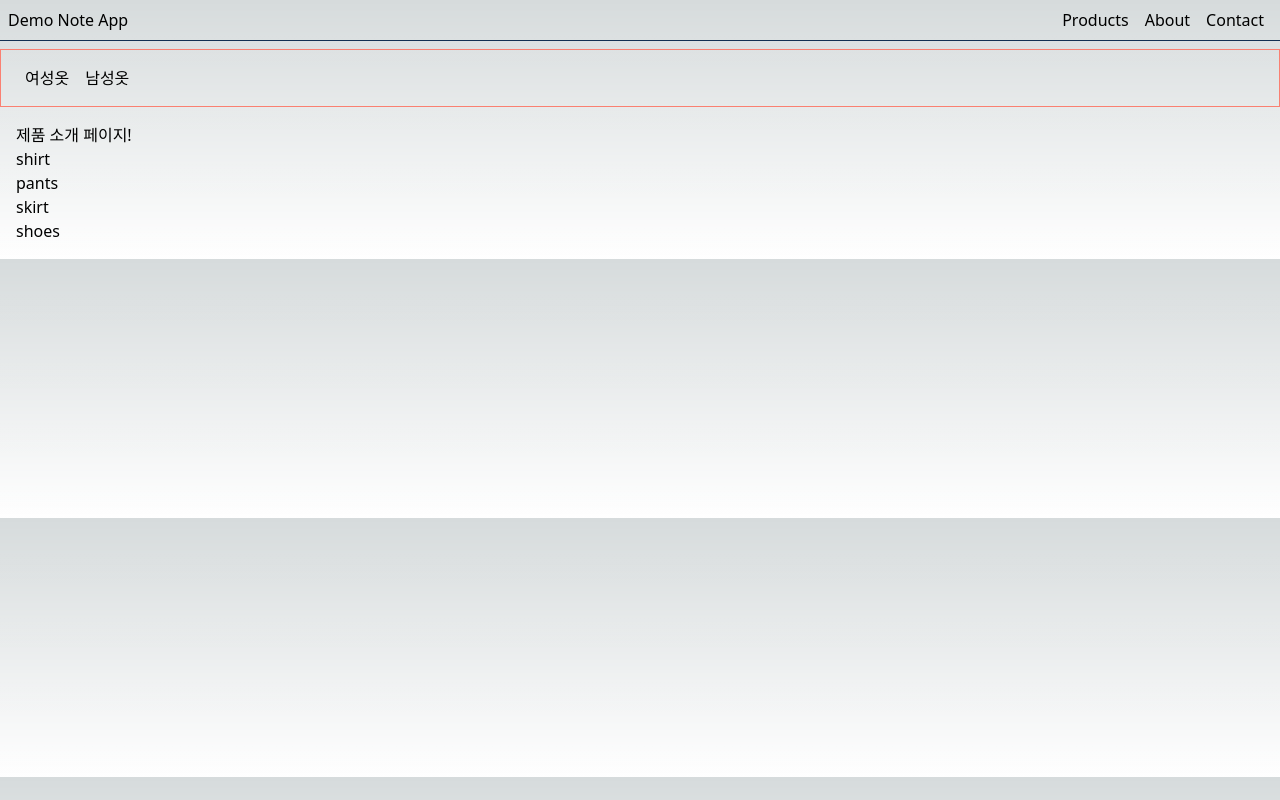
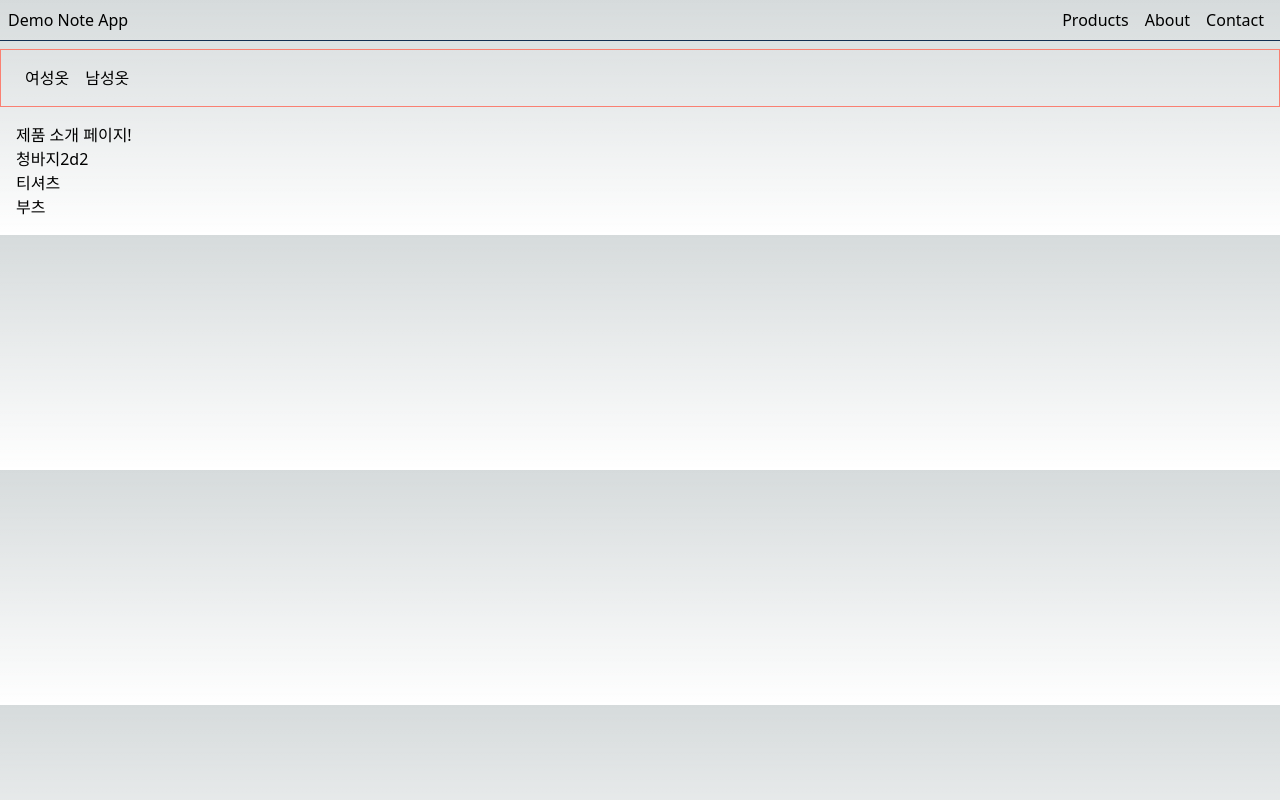
Before and after one commit to heroyooi/nextjs_note, a Next.js app: page /products in a window 1280 px wide. Built offline with nearby package versions, Linux system fonts and the light colour scheme.

Commit message:
ISR 렌더링

```diff
--- /dev/null
+++ b/data/products.json
@@ -0,0 +1,17 @@
+[
+  {
+    "id": "1234",
+    "name": "청바지2d2",
+    "price": 5000
+  },
+  {
+    "id": "1235",
+    "name": "티셔츠",
+    "price": 5000
+  },
+  {
+    "id": "1236",
+    "name": "부츠",
+    "price": 5000
+  }
+]
--- a/src/app/page.tsx
+++ b/src/app/page.tsx
@@ -1,8 +1,8 @@
-import Counter from "@/components/Counter";
-import os from "os"; // 노드 APIs
+import Counter from '@/components/Counter';
+import os from 'os'; // 노드 APIs
 
 export default function Home() {
-  console.log("안녕");
+  console.log('안녕! - 서버');
   console.log(os.hostname());
 
   return (
--- a/src/app/products/[slug]/page.tsx
+++ b/src/app/products/[slug]/page.tsx
@@ -1,4 +1,7 @@
-import { notFound } from "next/navigation";
+import { getProduct, getProducts } from '@/service/products';
+import { notFound } from 'next/navigation';
+
+export const revalidate = 3;
 
 type Props = {
   params: {
@@ -6,22 +9,25 @@ type Props = {
   };
 };
 
-export function generateMetadata({ params }: Props) {
+export function generateMetadata({ params: { slug } }: Props) {
   return {
-    title: `제품의 이름: ${params.slug}`,
+    title: `제품의 이름: ${slug}`,
   };
 }
 
-export default function PantsPage({ params }: Props) {
-  if (params.slug === "nothing") {
+export default async function ProductPage({ params: { slug } }: Props) {
+  const product = await getProduct(slug);
+
+  if (!product) {
     notFound();
   }
-  return <h1>바지 제품 설명 페이지</h1>;
+  return <h1>{product.name} 제품 설명 페이지</h1>;
 }
 
-export function generateStaticParams() {
-  const products = ["pants", "skirt"];
+export async function generateStaticParams() {
+  // 모든 제품의 페이지들을 미리 만들어 둘 수 있게 해줄거임 (SSG)
+  const products = await getProducts();
   return products.map((product) => ({
-    slug: product,
+    slug: product.id,
   }));
 }
--- a/src/app/products/page.tsx
+++ b/src/app/products/page.tsx
@@ -1,15 +1,17 @@
-import Link from "next/link";
+import { getProducts } from '@/service/products';
+import Link from 'next/link';
 
-const products = ["shirt", "pants", "skirt", "shoes"];
+export const revalidate = 3;
 
-export default function ProductsPage() {
+export default async function ProductsPage() {
+  const products = await getProducts();
   return (
     <>
       <h1>제품 소개 페이지!</h1>
       <ul>
-        {products.map((product, index) => (
+        {products.map(({ id, name }, index) => (
           <li key={index}>
-            <Link href={`/products/${product}`}>{product}</Link>
+            <Link href={`/products/${id}`}>{name}</Link>
           </li>
         ))}
       </ul>
--- a/src/components/Counter.tsx
+++ b/src/components/Counter.tsx
@@ -1,8 +1,9 @@
-"use client";
+'use client';
 
-import React, { useState } from "react";
+import React, { useState } from 'react';
 
 export default function Counter() {
+  console.log('안녕! - 클라이언트');
   const [count, setCount] = useState(0);
   return (
     <>
--- /dev/null
+++ b/src/service/products.ts
@@ -0,0 +1,20 @@
+import path from 'path';
+import { promises as fs } from 'fs';
+
+export type Product = {
+  id: string;
+  name: string;
+  price: number;
+};
+
+export async function getProducts(): Promise<Product[]> {
+  const filePath = path.join(process.cwd(), 'data', 'products.json');
+  const data = await fs.readFile(filePath, 'utf-8');
+
+  return JSON.parse(data);
+}
+
+export async function getProduct(id: string): Promise<Product | undefined> {
+  const products = await getProducts();
+  return products.find((item) => item.id === id);
+}
```
